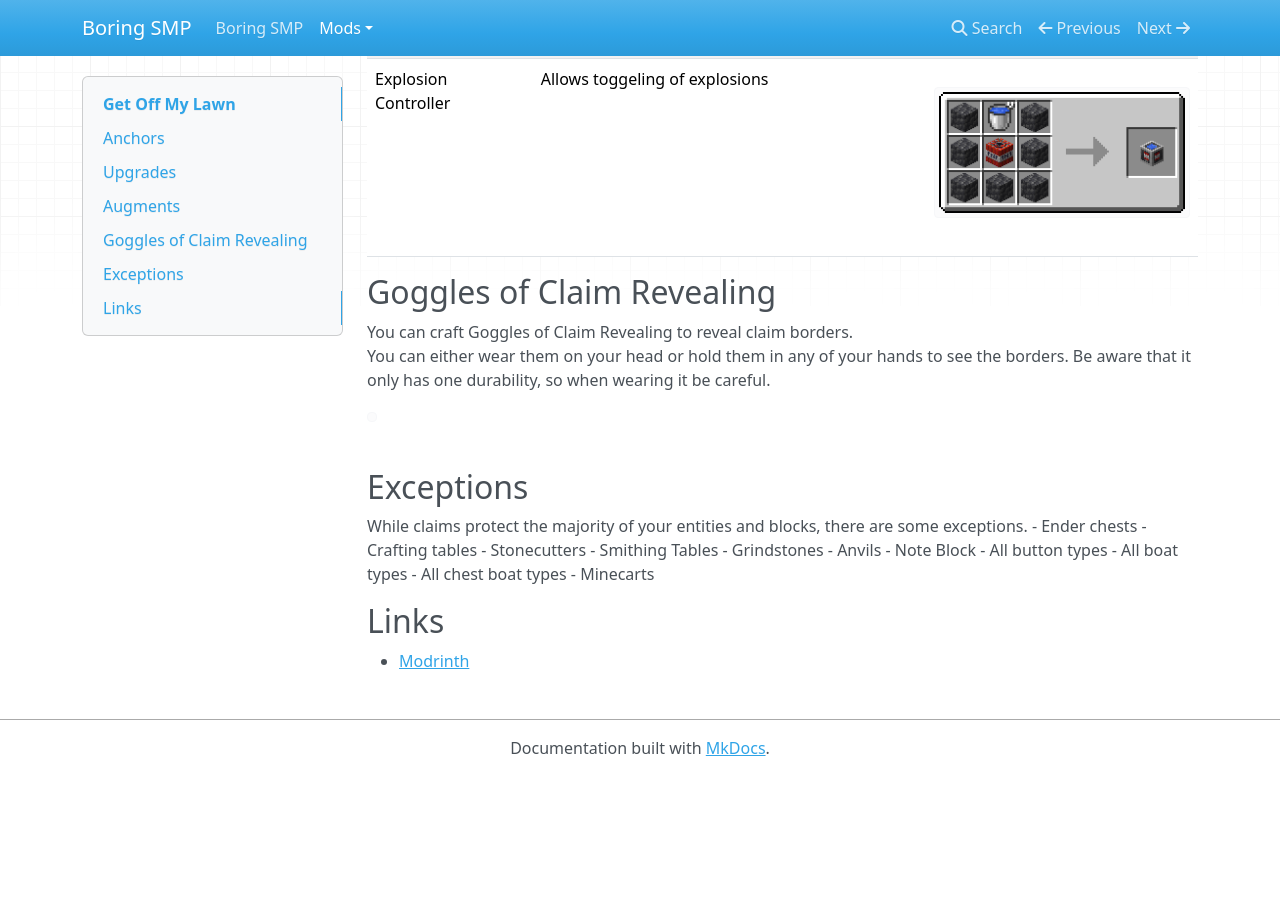
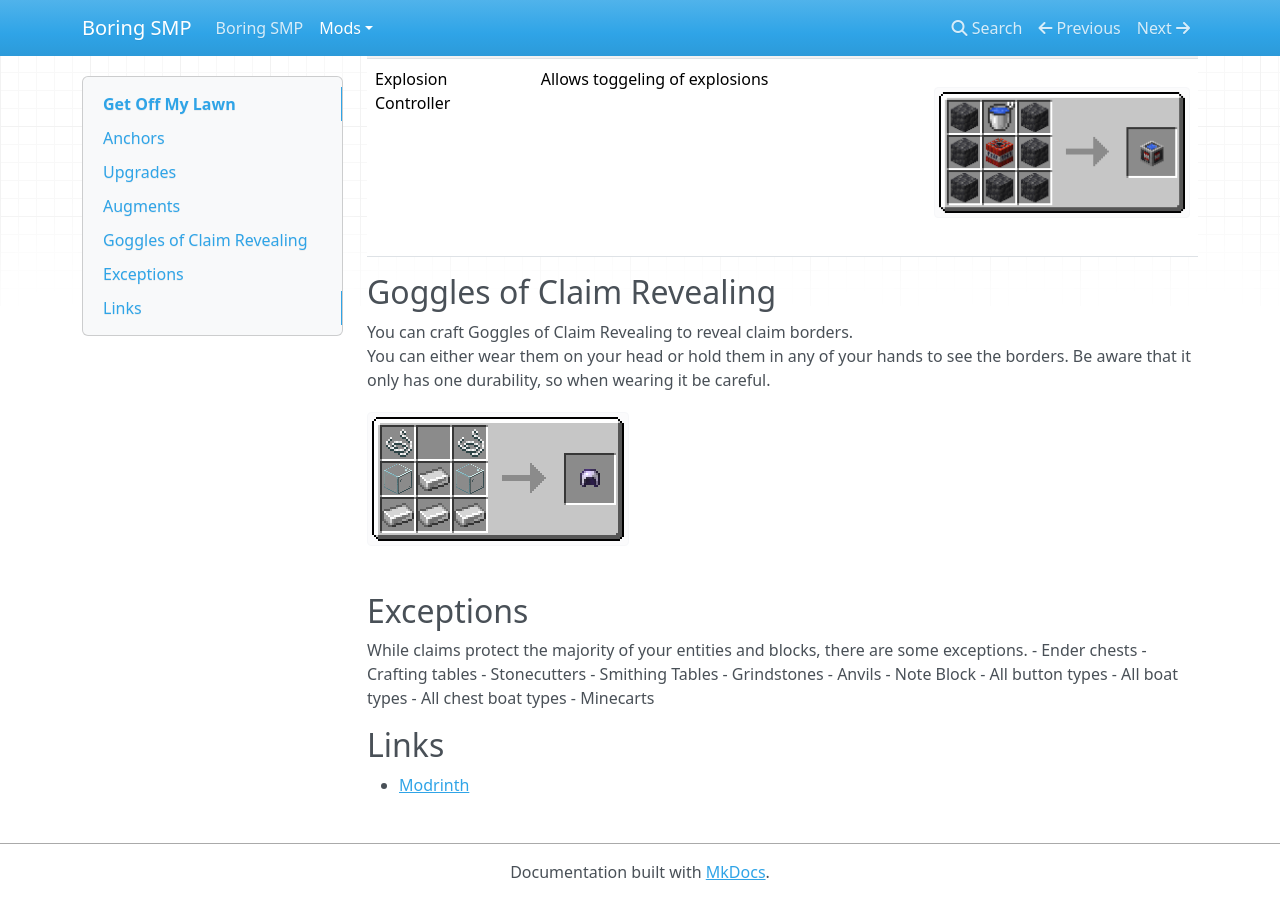
Before and after one commit to BoringSMP/wiki, an MkDocs documentation site: the page built from docs/mods/goml.md, in a window 1280 px wide and 900 px high, scrolled down 4516 px. Built offline with MkDocs 1.6.1, drawn with Linux system fonts in a browser that asks for light colours; nearby versions of some CDN libraries; before the commit the page ends 5292 px from its top, so only the background shows below that.

Commit message:
fixed recipe link

```diff
--- a/docs/mods/goml.md
+++ b/docs/mods/goml.md
@@ -39,7 +39,7 @@ Explosion Controller | Allows toggeling of explosions                     | ![](
 ## Goggles of Claim Revealing
 You can craft Goggles of Claim Revealing to reveal claim borders.
 You can either wear them on your head or hold them in any of your hands to see the borders. Be aware that it only has one durability, so when wearing it be careful.
-![](./img/goggles.png)
+![](./recipes/goml/goggles.png)
 
 ## Exceptions
 While claims protect the majority of your entities and blocks, there are some exceptions.
```
